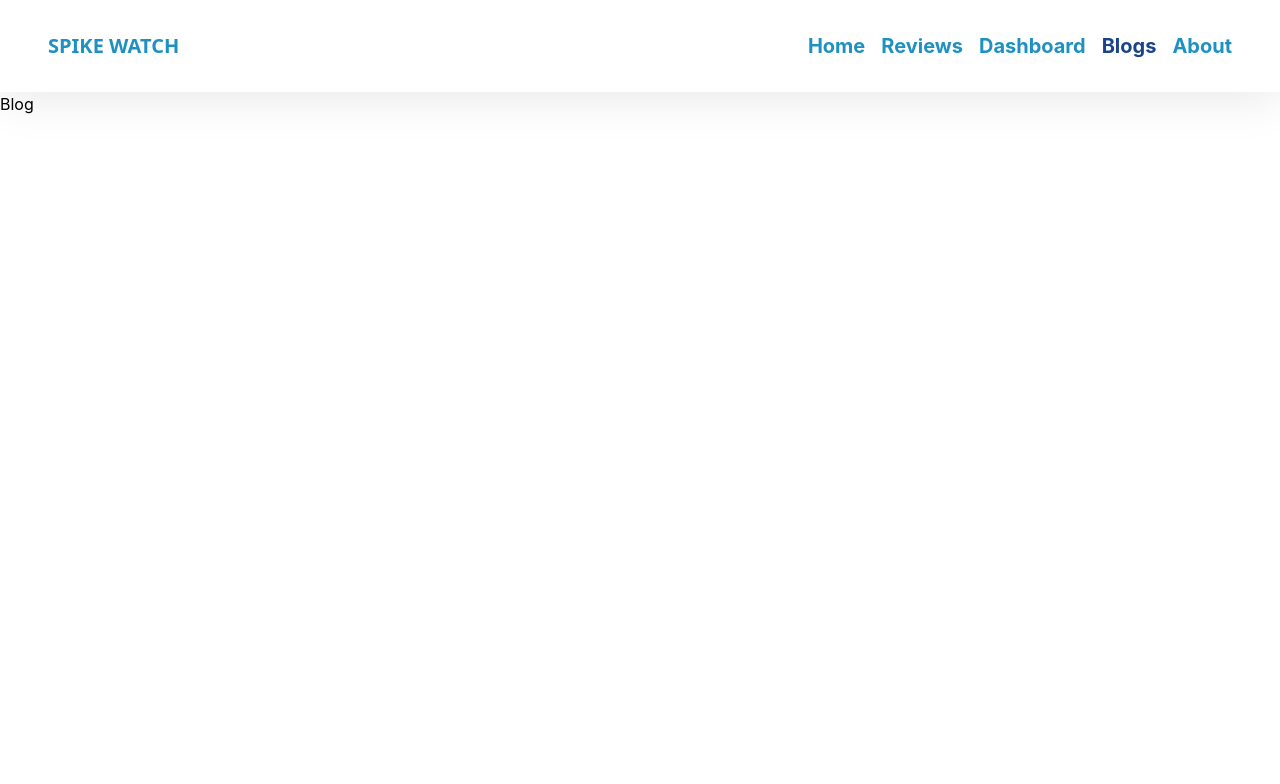
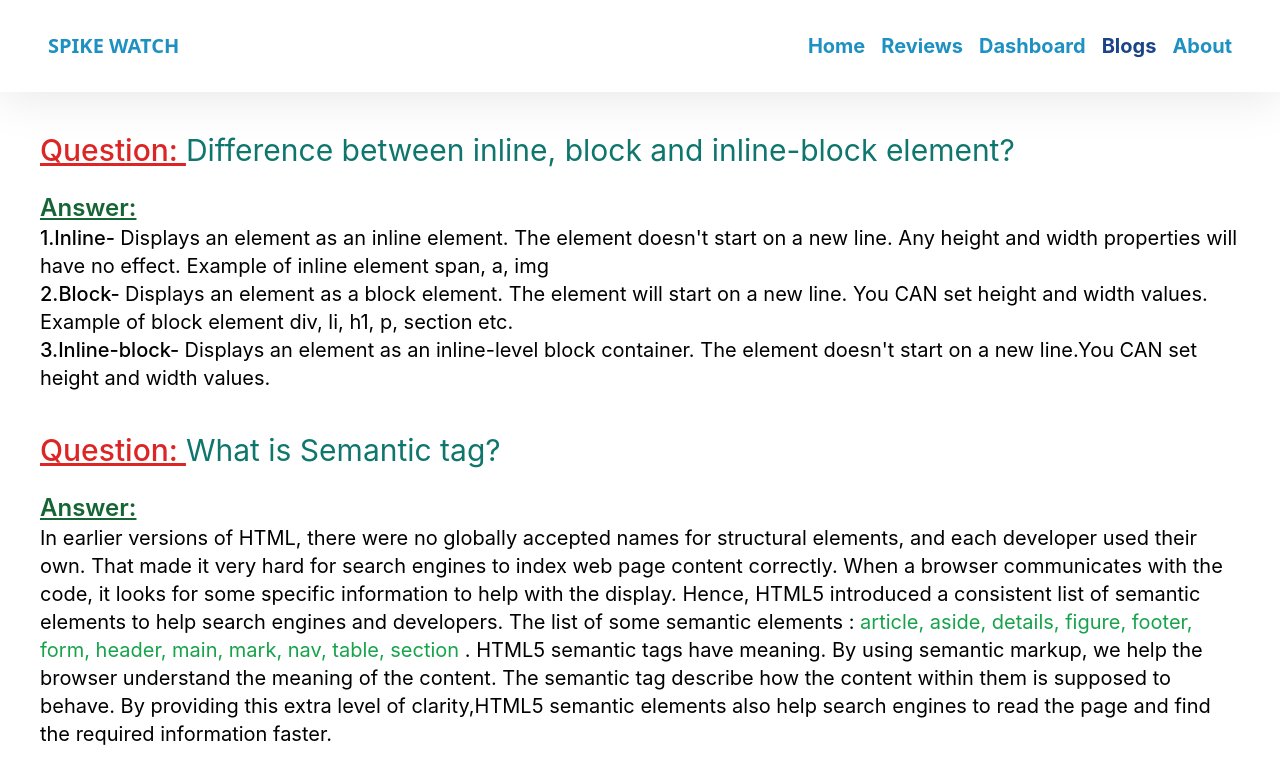
Before and after one commit to ajhar10/spike-watch, a React (Create React App) app: page /blogs in a window 1280 px wide. Shown: the top 784 px of the page. Built offline with nearby package versions, Linux system fonts and the light colour scheme.

Commit message:
blog done

```diff
--- a/src/Components/About/About.js
+++ b/src/Components/About/About.js
@@ -2,9 +2,8 @@ import React from 'react';
 
 const About = () => {
     return (
-        <div>
-            About
-        </div>
+        <>
+        </>
     );
 };
 
--- a/src/Components/Blogs/Blogs.js
+++ b/src/Components/Blogs/Blogs.js
@@ -2,8 +2,27 @@ import React from 'react';
 
 const Blogs = () => {
     return (
-        <div>
-            Blog
+        <div className='container mx-auto'>
+            <div className='m-10'>
+                <h1 className='text-3xl text-teal-700 mb-6'><span className='text-red-600 underline font-medium'>Question: </span>Difference between inline, block and inline-block element?</h1>
+                <p className='text-xl'><span className='text-2xl text-green-800 underline font-semibold'>Answer: </span><br /> <span className='font-medium'>1.Inline- </span>Displays an element as an inline element. The element doesn't start on a new line. Any height and width properties will have no effect. Example of inline element span, a, img </p>
+                <p className='text-xl'> <span className='font-medium'>2.Block- </span>Displays an element as a block element. The element will start on a new line. You CAN set height and width values. Example of block element div, li, h1, p, section etc.</p>
+
+                <p className='text-xl'> <span className='font-medium'>3.Inline-block- </span>Displays an element as an inline-level block container. The element doesn't start on a new line.You CAN set height and width values.</p>
+            </div>
+
+            <div className='m-10'>
+                <h1 className='text-3xl text-teal-700 mb-6'><span className='text-red-600 underline font-medium'>Question: </span>What is Semantic tag?</h1>
+                <p className='text-xl'><span className='text-2xl text-green-800 underline font-semibold'>Answer: </span><br />
+                    In earlier versions of HTML, there were no globally accepted names for structural elements, and each developer used their own. That made it very hard for search engines to index web page content correctly. When a browser communicates with the code, it looks for some specific information to help with the display. Hence, HTML5 introduced a consistent list of semantic elements to help search engines and developers.
+                    The list of some semantic elements :
+                    <span className='text-green-600'> article, aside, details, figure, footer, form, header, main, mark, nav, table, section</span> .
+                    HTML5 semantic tags have meaning. By using semantic markup, we help the browser understand the meaning of the content. The semantic tag describe how the content within them is supposed to behave. By providing this extra level of clarity,HTML5 semantic elements also help search engines to read the page and find the required information faster.
+                </p>
+            </div>
+
+
+
         </div>
     );
 };
```
